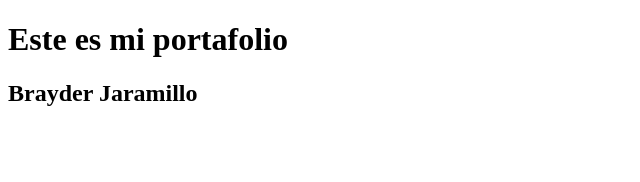
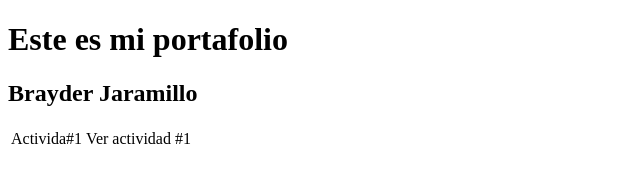
Before and after one commit to BrayWeb/Portafolio, a plain HTML site: page index.html in a window 1280 px wide. Shown: the whole page, without its empty margins (0-640 px from the left). Drawn offline with Linux system fonts and the light colour scheme.

Commit message:
Update index.html

```diff
--- a/index.html
+++ b/index.html
@@ -8,5 +8,11 @@
 <body>
     <h1>Este es mi portafolio</h1>
     <h2>Brayder Jaramillo</h2>
+    <table>
+        <tr>
+            <td>Activida#1</td>
+            <td><a href="https://github.com/BrayWeb/m1_python_actividad_1"></a>Ver actividad #1</td>
+        </tr>
+    </table>
 </body>
 </html>
```
